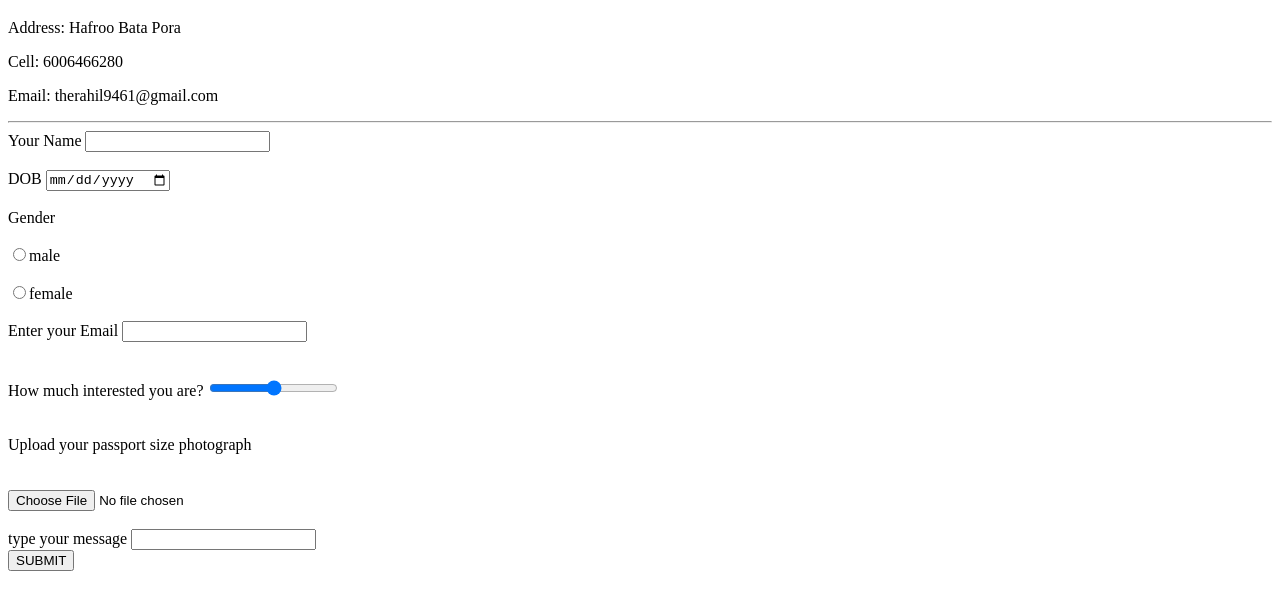
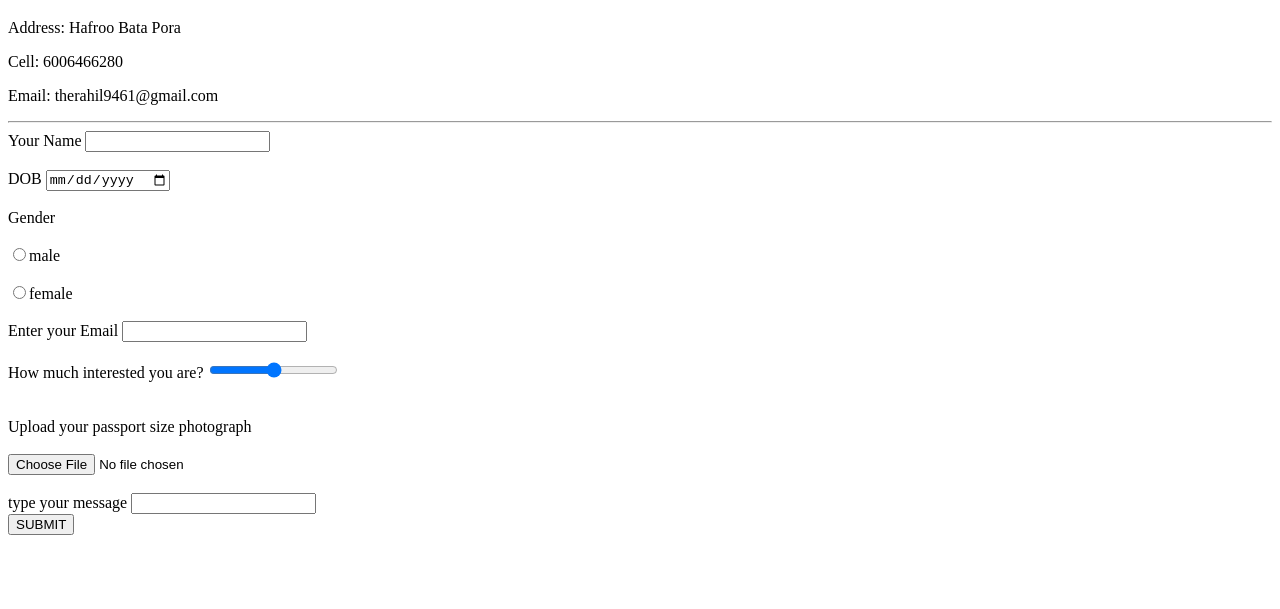
Before and after one commit to Raahill/cv, a plain HTML site: page contact me.html in a window 1280 px wide. Shown: the part 61-670 px from the top of the page. Drawn offline with Linux system fonts and the light colour scheme.

Commit message:
Update contact me.html

```diff
--- a/contact me.html
+++ b/contact me.html
@@ -18,10 +18,10 @@
       <input type="radio" name="male" value="">male<br><br>
       <input type="radio" name="female" value="">female<br><br>
       <label for="">Enter your Email</label>
-      <input type="email" name="Email" value=""><br><br><br>
+      <input type="email" name="Email" value=""><br><br>
       <label for="">How much interested you are?</label>
       <input type="range" name="" value=""><br><br><br>
-      <label for="">Upload your passport size photograph</label><br><br><br>
+      <label for="">Upload your passport size photograph</label><br><br>
       <input type="file" name="" value=""><br><br>
       <label for="">type your message</label>
       <input type="textarea" name="" value=""><br>
```
